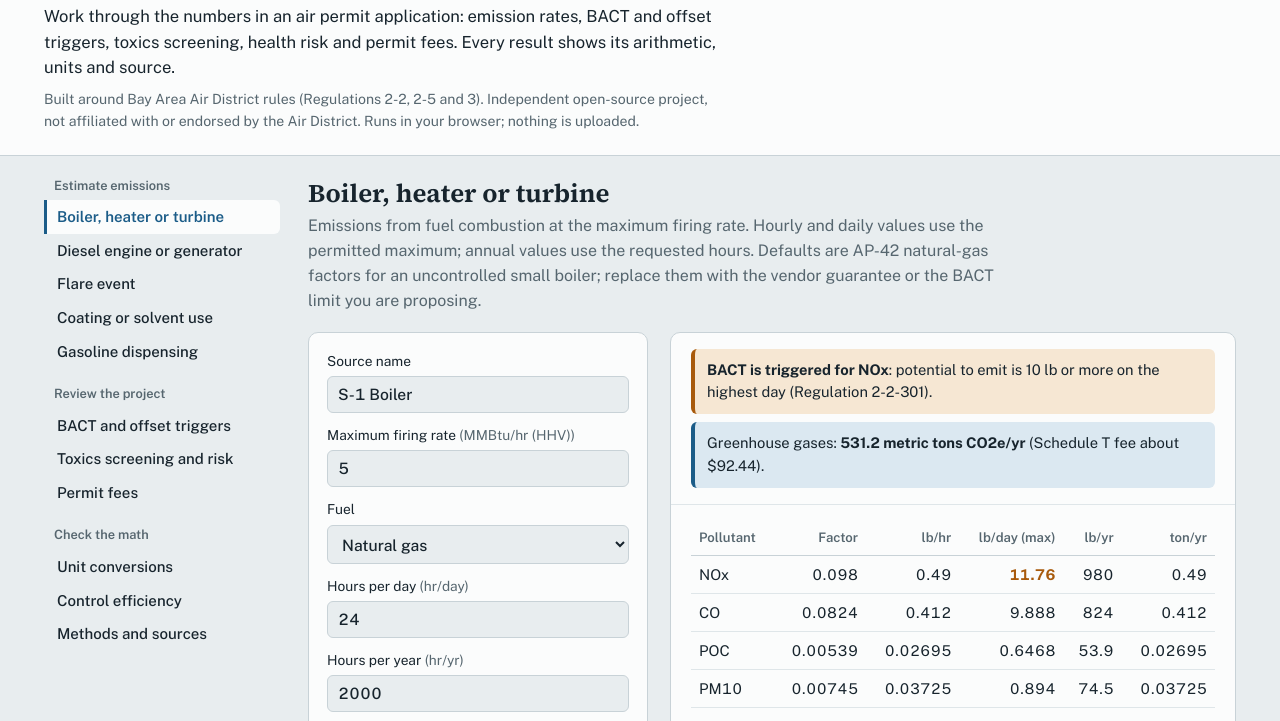
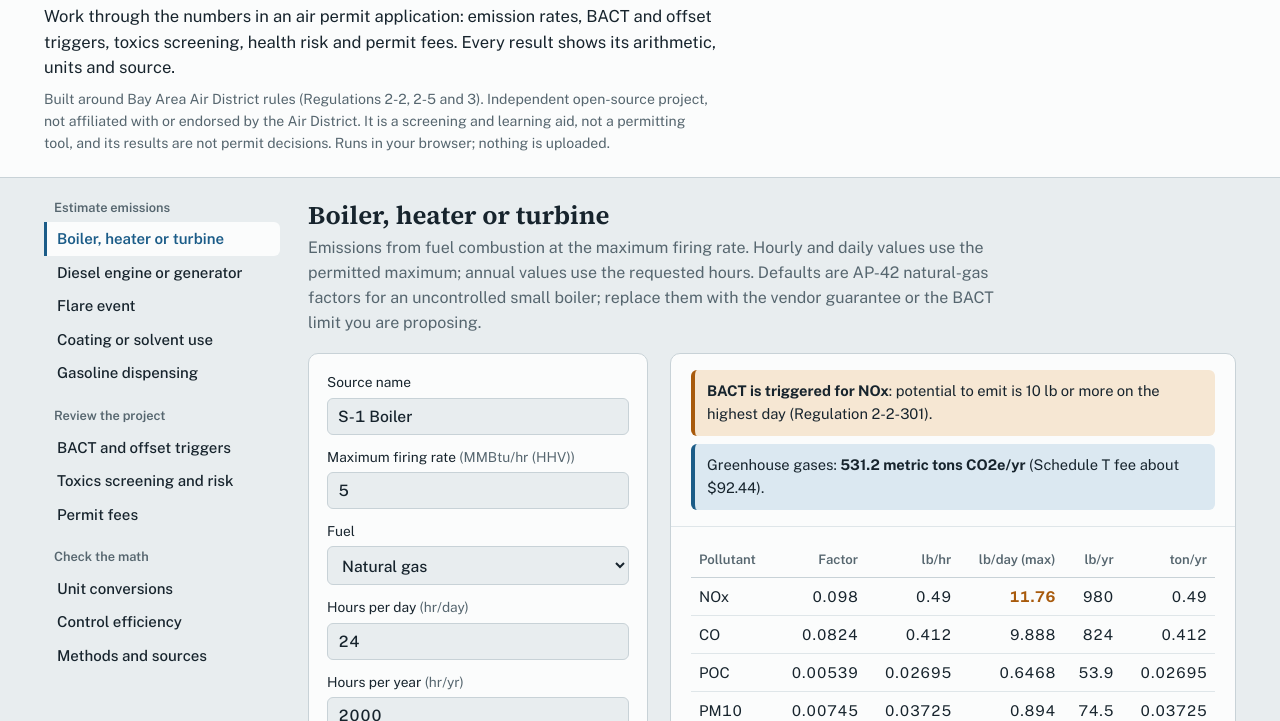
Before and after one commit to Kouroshie/air-permit-toolkit, a plain HTML site: page index.html in a window 1280 px wide. Shown: the part 79-800 px from the top of the page. Drawn offline with nearby package versions, Linux system fonts and the light colour scheme.

Commit message:
State that the toolkit is not a permitting tool

```diff
--- a/index.html
+++ b/index.html
@@ -16,7 +16,7 @@
   <div class="masthead-inner">
     <h1>Air Permit Engineering Toolkit</h1>
     <p class="lede">Work through the numbers in an air permit application: emission rates, BACT and offset triggers, toxics screening, health risk and permit fees. Every result shows its arithmetic, units and source.</p>
-    <p class="scope">Built around Bay Area Air District rules (Regulations 2-2, 2-5 and 3). Independent open-source project, not affiliated with or endorsed by the Air District. Runs in your browser; nothing is uploaded.</p>
+    <p class="scope">Built around Bay Area Air District rules (Regulations 2-2, 2-5 and 3). Independent open-source project, not affiliated with or endorsed by the Air District. It is a screening and learning aid, not a permitting tool, and its results are not permit decisions. Runs in your browser; nothing is uploaded.</p>
   </div>
 </header>
 
```
